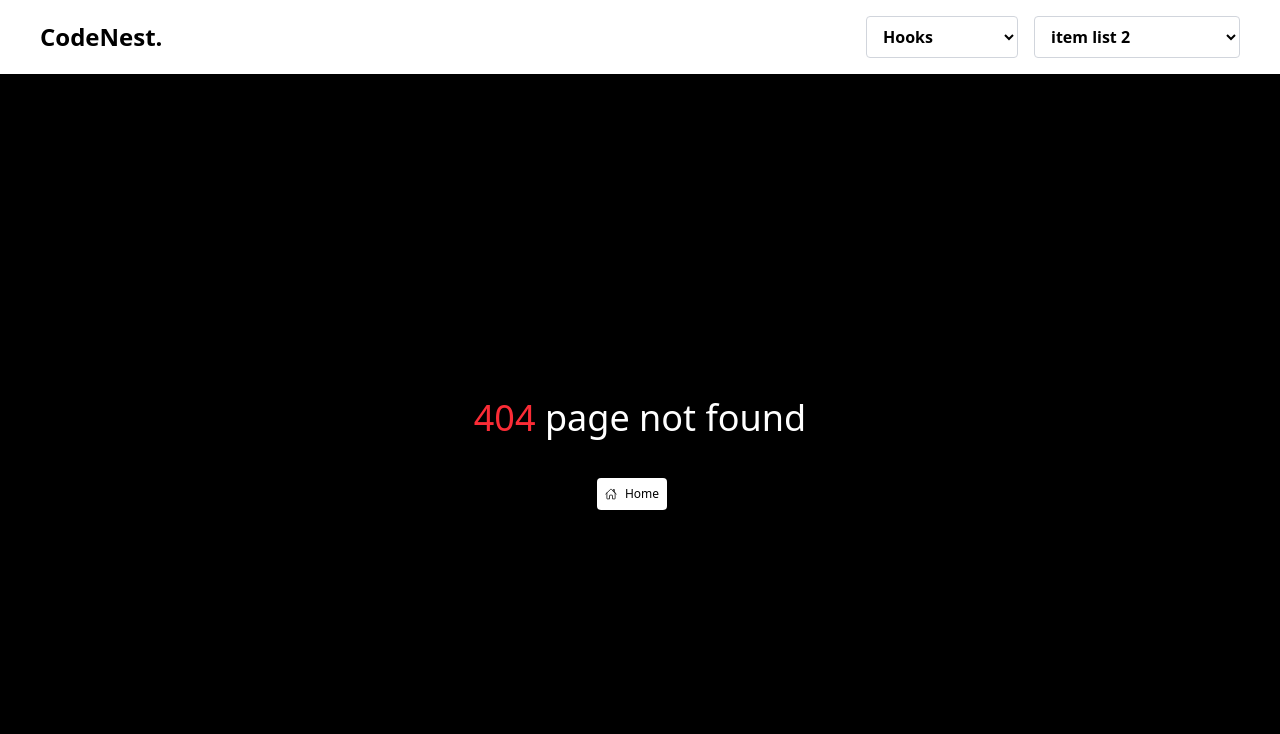
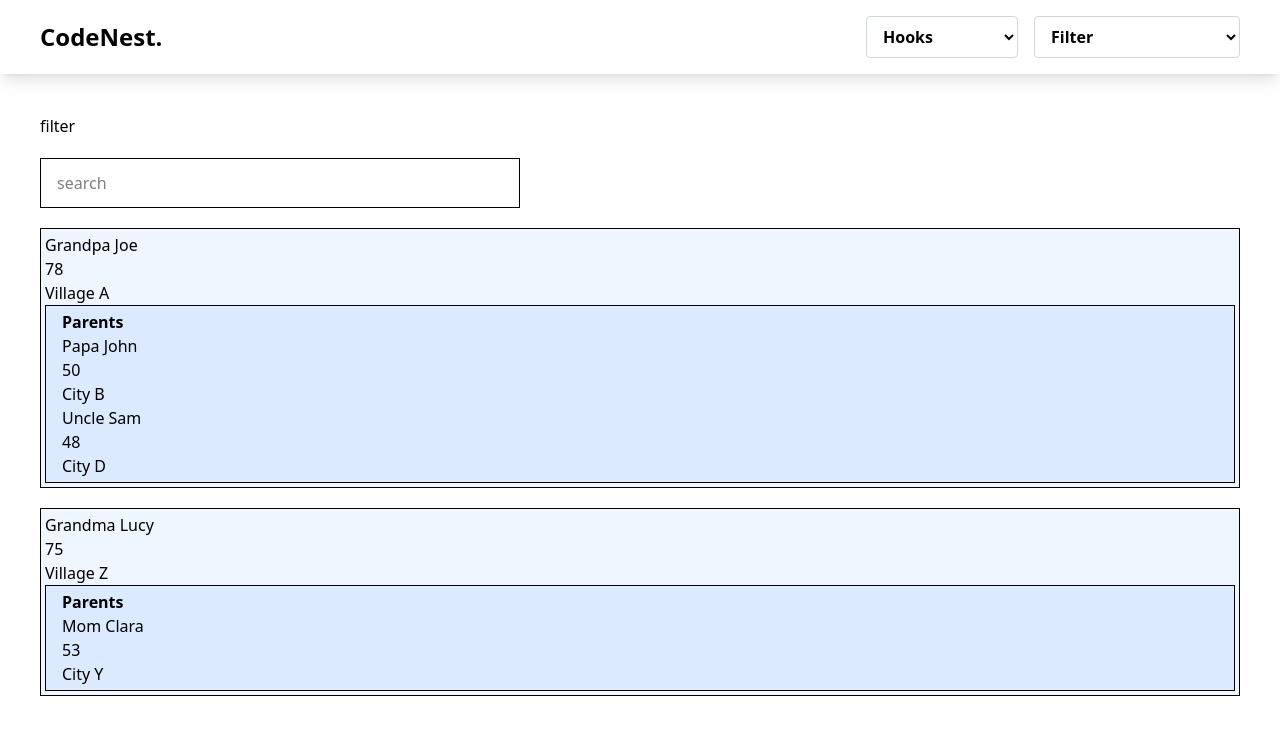
Before and after one commit to rakibul12212/learn-hooks, a Next.js app: page /Pages/Filter in a window 1280 px wide. Before the commit this address had no page. Shown: the top 734 px of the page. Built offline with nearby package versions, Linux system fonts and the light colour scheme.

Commit message:
filter by name

```diff
--- /dev/null
+++ b/src/app/Pages/Filter/page.jsx
@@ -0,0 +1,192 @@
+"use client";
+import React, { useState } from "react";
+
+const data = [
+  {
+    Name: "Grandpa Joe",
+    Age: 78,
+    Location: "Village A",
+    Parents: [
+      {
+        name: "Papa John",
+        age: 50,
+        location: "City B",
+        money: 8000,
+        Children: [
+          {
+            name: "Alex",
+            age: 27,
+            location: "City C",
+            money: 3000,
+            wife: [
+              {
+                name: "Emily",
+                age: 26,
+                location: "City C",
+                hobbies: ["painting", "reading"],
+                family: [
+                  {
+                    father: {
+                      name: "Mr. Smith",
+                      age: 58,
+                      location: "Town D",
+                    },
+                    mother: {
+                      name: "Mrs. Smith",
+                      age: 56,
+                      location: "Town D",
+                    },
+                  },
+                ],
+              },
+            ],
+            children: [
+              {
+                name: "Liam",
+                age: 4,
+                location: "City C",
+                toys: ["blocks", "train", "puzzle"],
+              },
+            ],
+          },
+          {
+            name: "Anna",
+            age: 23,
+            location: "City B",
+            money: 1500,
+            husband: [
+              {
+                name: "Daniel",
+                age: 25,
+                location: "City B",
+                job: "Engineer",
+              },
+            ],
+          },
+        ],
+      },
+      {
+        name: "Uncle Sam",
+        age: 48,
+        location: "City D",
+        money: 6000,
+        Children: [
+          {
+            name: "Cousin Mike",
+            age: 21,
+            location: "City E",
+            money: 2000,
+            girlfriend: [
+              {
+                name: "Rachel",
+                age: 20,
+                location: "City F",
+                interests: ["music", "sports"],
+              },
+            ],
+          },
+        ],
+      },
+    ],
+  },
+  {
+    Name: "Grandma Lucy",
+    Age: 75,
+    Location: "Village Z",
+    Parents: [
+      {
+        name: "Mom Clara",
+        age: 53,
+        location: "City Y",
+        money: 9000,
+        Children: [
+          {
+            name: "Meghan",
+            age: 28,
+            location: "City X",
+            money: 3200,
+            husband: [
+              {
+                name: "Ryan",
+                age: 30,
+                location: "City X",
+                job: "Doctor",
+                pets: [
+                  {
+                    type: "Dog",
+                    name: "Buddy",
+                    age: 3,
+                  },
+                  {
+                    type: "Cat",
+                    name: "Whiskers",
+                    age: 2,
+                  },
+                ],
+              },
+            ],
+            children: [
+              {
+                name: "Olivia",
+                age: 3,
+                favoriteFoods: ["pasta", "apple", "milk"],
+              },
+              {
+                name: "Noah",
+                age: 1,
+                favoriteFoods: ["banana", "cereal"],
+              },
+            ],
+          },
+        ],
+      },
+    ],
+  },
+];
+
+const Filter = () => {
+  const [search, setSearch] = useState("");
+  const handleSearch = (e) => {
+    const value = e.target.value;
+    console.log(value);
+    setSearch(value);
+    };
+    const searchItem = data.filter((name) =>
+        name.Name.toLowerCase().includes(search.toLowerCase().trim())
+    );
+
+  return (
+    <div className="p-10 space-y-5">
+      <p>filter</p>
+      <input
+        type="search"
+        name="search"
+        placeholder="search"
+        className="w-[40%] border px-4 py-3"
+        value={search}
+        onChange={(e) => handleSearch(e)}
+      />
+      {searchItem.map((data, index) => (
+        <div key={index}>
+          <div className="bg-blue-50 border p-1">
+            <p>{data.Name}</p>
+            <p>{data.Age}</p>
+            <p>{data.Location}</p>
+            <div className="bg-blue-100 border p-1 px-4">
+              <p className="font-semibold">Parents</p>
+              {data.Parents.map((parent, index) => (
+                <div key={index}>
+                  <p>{parent.name}</p>
+                  <p>{parent.age}</p>
+                  <p>{parent.location}</p>
+                </div>
+              ))}
+            </div>
+          </div>
+        </div>
+      ))}
+    </div>
+  );
+};
+
+export default Filter;
--- a/src/component/Shared/Header.jsx
+++ b/src/component/Shared/Header.jsx
@@ -17,6 +17,7 @@ const navLinks = [
   { href: "/Pages/Checkout", label: "Checkout" },
   { href: "/Pages/Checkout-practice", label: "Checkout-practice" },
   { href: "/Pages/Checkout-practice-3", label: "Checkout-practice-3" },
+  { href: "/Pages/Filter", label: "Filter" },
 ];
 
 const Header = () => {
```
